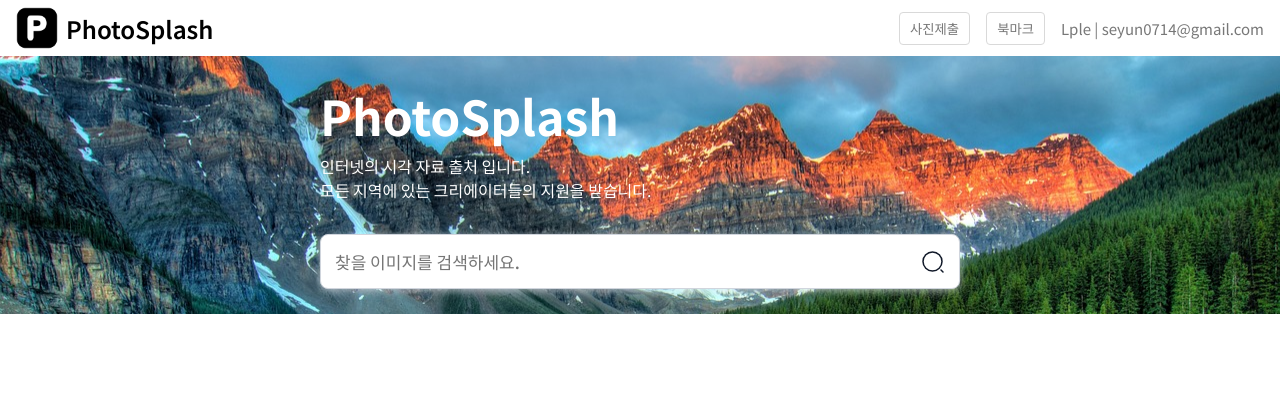
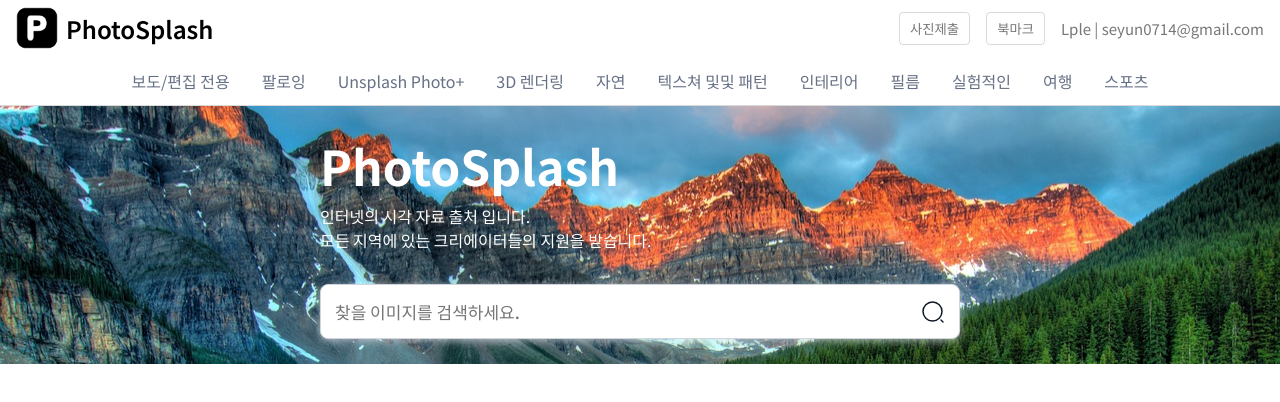
Before and after one commit to seyun0714/react-album, a React (Vite) app: page / in a window 1280 px wide. Shown: the top 402 px of the page. Built offline with nearby package versions, Linux system fonts and the light colour scheme.

Commit message:
Navigation 추가

```diff
--- /dev/null
+++ b/src/components/common/navigation/CommonNav.module.scss
@@ -0,0 +1,24 @@
+.navigation {
+  display: flex;
+  align-items: center;
+  justify-content: center;
+
+  width: 100%;
+  height: 50px;
+
+  gap: 32px;
+
+  border-bottom: 1px solid main.$color-white-300;
+
+  &__menu {
+    display: flex;
+    align-items: center;
+    justify-content: center;
+
+    height: 100%;
+
+    text-decoration: none; // 추후에 div 태그를 React Router 속성 중 Link 태그로 바꿀 것이기 때문 (밑줄 안보이게)
+    color: main.$color-white-700;
+    font-weight: 500;
+  }
+}
--- /dev/null
+++ b/src/components/common/navigation/CommonNav.tsx
@@ -0,0 +1,28 @@
+import { useState } from "react";
+import { Link } from "react-router-dom";
+import styles from "./CommonNav.module.scss";
+import navJson from "./nav.json";
+
+interface Navigation {
+  index: number;
+  path: string;
+  label: string;
+  searchValue: string;
+  isActive: boolean;
+}
+
+function CommonNav() {
+  const [navigation, setNavigation] = useState<Navigation[]>(navJson);
+  // useState로 선언한 반응성을 가진 데이터를 기반으로 UI 반복 호출
+  const navLinks = navigation.map((item: Navigation) => {
+    return (
+      <Link to={item.path} className={styles.navigation__menu} key={item.path}>
+        <span className={styles.navigation__menu__label}>{item.label}</span>
+      </Link>
+    );
+  });
+
+  return <div className={styles.navigation}>{navLinks}</div>;
+}
+
+export default CommonNav;
--- /dev/null
+++ b/src/components/common/navigation/nav.json
@@ -0,0 +1,79 @@
+[
+  {
+    "index": 0,
+    "path": "/edit",
+    "label": "보도/편집 전용",
+    "searchValue": "edit",
+    "isActive": false
+  },
+  {
+    "index": 1,
+    "path": "/following",
+    "label": "팔로잉",
+    "searchValue": "following",
+    "isActive": false
+  },
+  {
+    "index": 2,
+    "path": "/photoPlus",
+    "label": "Unsplash Photo+",
+    "searchValue": "photo",
+    "isActive": false
+  },
+  {
+    "index": 4,
+    "path": "/3dRender",
+    "label": "3D 렌더링",
+    "searchValue": "3D rendering",
+    "isActive": false
+  },
+  {
+    "index": 5,
+    "path": "/nature",
+    "label": "자연",
+    "searchValue": "nature",
+    "isActive": false
+  },
+  {
+    "index": 6,
+    "path": "/texture",
+    "label": "텍스쳐 및및 패턴",
+    "searchValue": "texture",
+    "isActive": false
+  },
+  {
+    "index": 7,
+    "path": "/interior",
+    "label": "인테리어",
+    "searchValue": "interior",
+    "isActive": false
+  },
+  {
+    "index": 8,
+    "path": "/film",
+    "label": "필름",
+    "searchValue": "film",
+    "isActive": false
+  },
+  {
+    "index": 9,
+    "path": "/experimental",
+    "label": "실험적인",
+    "searchValue": "experimental",
+    "isActive": false
+  },
+  {
+    "index": 10,
+    "path": "/travel",
+    "label": "여행",
+    "searchValue": "travel",
+    "isActive": false
+  },
+  {
+    "index": 11,
+    "path": "/sports",
+    "label": "스포츠",
+    "searchValue": "sports",
+    "isActive": false
+  }
+]
--- a/src/pages/index/index.tsx
+++ b/src/pages/index/index.tsx
@@ -1,6 +1,7 @@
 import CommonHeader from "@/components/common/header/CommonHeader";
 import CommonSearchBar from "@/components/common/searchBar/CommonSearchBar";
 import styles from "./styles/index.module.scss";
+import CommonNav from "@/components/common/navigation/CommonNav";
 
 function index() {
   return (
@@ -8,6 +9,7 @@
       {/*공통 헤더 UI 부분*/}
       <CommonHeader />
       {/*공통 네비게이션 UI 부분*/}
+      <CommonNav />
       <div className={styles.page__contents}>
         <div className={styles.page__contents__introBox}>
           <div className={styles.wrapper}>
```
